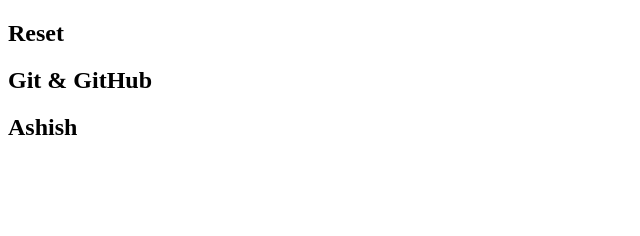
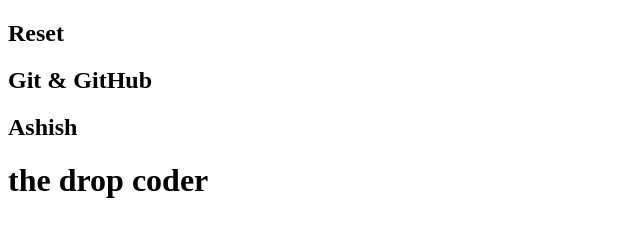
Before and after one commit to ashishkumardev53/Reset, a plain HTML site: page index.html in a window 1280 px wide. Shown: the whole page, without its empty margins (0-640 px from the left). Drawn offline with Linux system fonts and the light colour scheme.

Commit message:
git reet cmd done

```diff
--- a/index.html
+++ b/index.html
@@ -9,5 +9,6 @@
     <h2>Reset</h2>
     <h2>Git & GitHub</h2>
     <h2>Ashish</h2>
+    <h1>the drop coder</h1>
 </body>
 </html>
```
